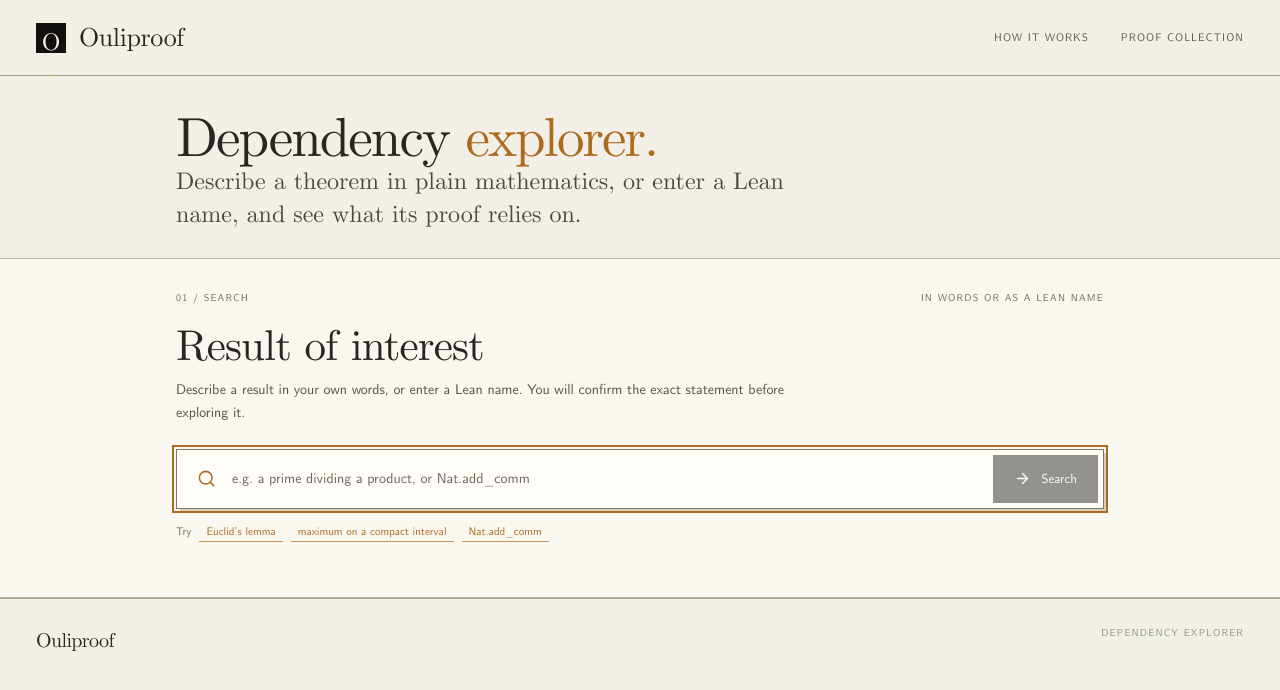
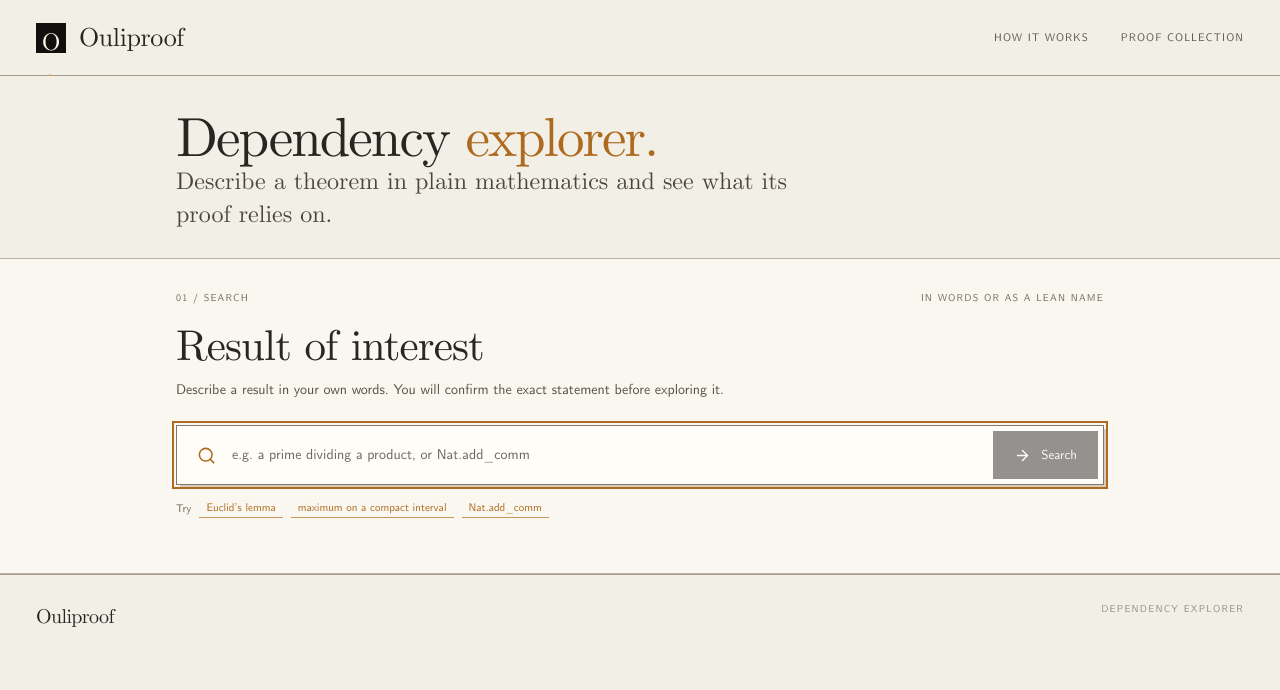
Before and after one commit to dsleo/ouliproof, a React (Vite) app: page / in a window 1280 px wide. Both pictures are taken after a click on the button "Search a result". Shown: the top 690 px of the page. Built offline with nearby package versions, Linux system fonts and the light colour scheme.

Commit message:
Remove Lean-name input copy

```diff
--- a/index.html
+++ b/index.html
@@ -4,7 +4,7 @@
     <meta charset="UTF-8" />
     <meta name="viewport" content="width=device-width, initial-scale=1.0" />
     <meta name="theme-color" content="#f7f4ed" />
-    <meta name="description" content="Describe a theorem in plain mathematics or enter a Lean name, and see which results and methods its proof relies on." />
+    <meta name="description" content="Describe a theorem in plain mathematics and see which results and methods its proof relies on." />
     <link rel="preconnect" href="https://fonts.googleapis.com" />
     <link rel="preconnect" href="https://fonts.gstatic.com" crossorigin />
     <link href="https://fonts.googleapis.com/css2?family=DM+Sans:wght@400;500;600;700&family=DM+Mono:wght@400;500&family=Newsreader:opsz,wght@6..72,400;6..72,500;6..72,600&display=swap" rel="stylesheet" />
--- a/src/App.tsx
+++ b/src/App.tsx
@@ -329,7 +329,7 @@ function App() {
     <main>
       <section className="intro" aria-labelledby="page-title">
         <h1 id="page-title">Dependency <em>explorer.</em></h1>
-        <p>Describe a theorem in plain mathematics, or enter a Lean name, and see what its proof relies on.</p>
+        <p>Describe a theorem in plain mathematics and see what its proof relies on.</p>
         {!searchOpen && <button type="button" className="intro-cta" onClick={openSearch}>Search a result <ArrowRight size={18} aria-hidden="true" /></button>}
       </section>
 
--- a/src/WorkflowSections.tsx
+++ b/src/WorkflowSections.tsx
@@ -24,7 +24,7 @@ export function SearchSection({ query, onQueryChange, onSearch, onCancel, inputR
   return <section className="form-section" aria-labelledby="query-title">
     <div className="section-label"><span>01 / SEARCH</span><span>In words or as a Lean name</span></div>
     <h2 id="query-title">Result of interest</h2>
-    <p className="section-intro">Describe a result in your own words, or enter a Lean name. You will confirm the exact statement before exploring it.</p>
+    <p className="section-intro">Describe a result in your own words. You will confirm the exact statement before exploring it.</p>
     <form className="search-form" onSubmit={(event) => { event.preventDefault(); onSearch() }}>
       <Search size={19} aria-hidden="true" />
       <input ref={inputRef} aria-label="Lean name or mathematical description" value={query} onChange={(event) => onQueryChange(event.target.value)} placeholder="e.g. a prime dividing a product, or Nat.add_comm" />
```
Also changed, not shown: 1 other file (tests, documents, lock files or other folders).
